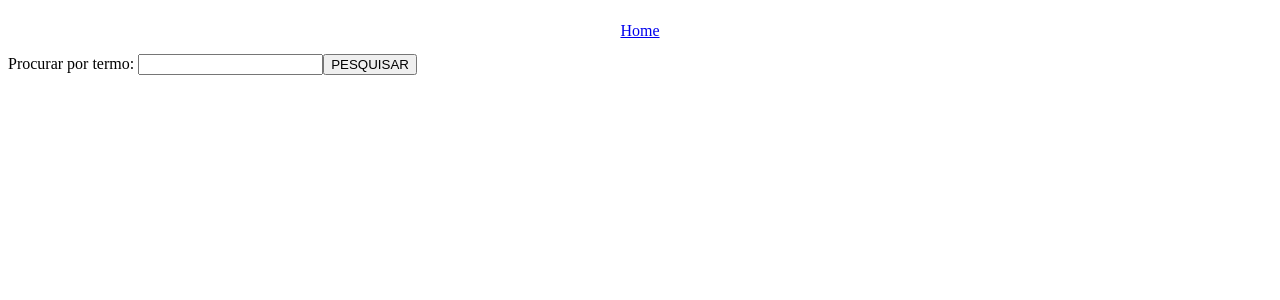
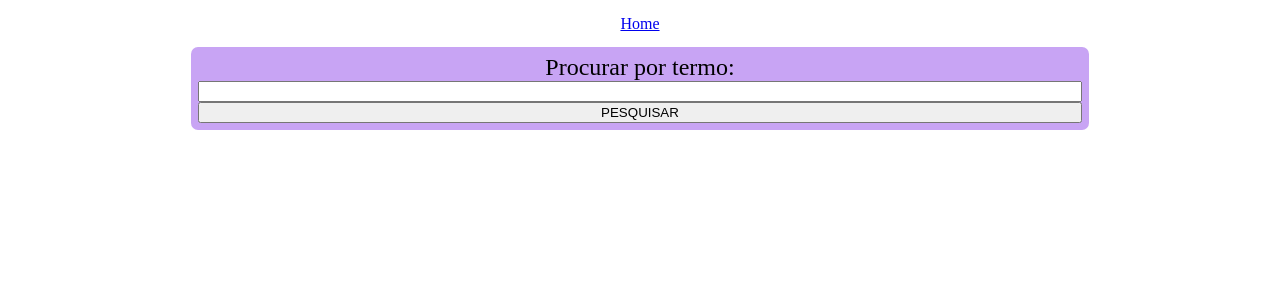
Before and after one commit to RobertGleison/testes, a Flask app: page / in a window 1280 px wide. Shown: the top 300 px of the page. Run offline with Flask 3, Linux system fonts and the light colour scheme.

Commit message:
Finished project

```diff
--- a/api_final/static/main.js
+++ /dev/null
@@ -1,29 +0,0 @@
-const { createApp } = Vue;
-
-const TaskApp = {
-  data() {
-    return {
-      term: "", // Initialize 'term' as an empty string
-    };
-  },
-  methods: {
-    searchTerm(term) {
-      // Use 'term' passed from the button click to perform the search
-      axios
-        .get(`http://localhost:9001/search/${term}`)
-        .then(() => {
-          console.log("Request to endpoint was successful");
-        })
-        .catch((error) => {
-          console.error("Error:", error);
-        });
-    },
-    submitForm() {
-      // Call searchTerm method when form is submitted
-      this.searchTerm(this.term);
-    },
-  },
-  delimiters: ["{", "}"],
-};
-
-createApp(TaskApp).mount("#app");
--- a/api_final/static/style.css
+++ b/api_final/static/style.css
@@ -6,45 +6,27 @@ body {
   background-color: #ffffff;
 }
 
-nav {
+nav{
   display: block;
   color: white;
   text-align: center;
-  padding: 14px 16px;
-  text-decoration: none;
+  padding: 7px;
+  margin-bottom: 7px;
 }
 
-.btn {
-  height: 50px;
-  width: 100%;
+form {
+  background-color: #C8A4F4;
+  padding: 7px;
+  margin: auto;
+  font-size: 1.5rem;
+  border-radius: 7px;
+  display: flex;
+  flex-direction: column;
+  justify-content: center;
+  max-width: 70%;
+  text-align: center;
 }
 
-.container {
-  max-width: 900px;
-  margin: 0 auto;
-  display: flex;
-  flex-wrap: wrap;
-}
-
-.container div {
-  flex: 1 1 400px;
-  margin: 5px;
-}
-
-.formulario {
-  background-color: #2f8ba1;
-  padding: 5px;
-  font-size: 1.5rem;
-  border-radius: 7px;
-}
-
-.formulario input {
-  height: 1.5rem;
-  font-size: 1rem;
-  margin: 3px 0;
-  width: 60%;
-  float: right;
-}
 
 table {
   padding: 0;
@@ -73,3 +55,5 @@ table tr td {
   margin: 0;
   padding: 6px 13px;
 }
+
+#E8E6E6
--- a/api_final/templates/base.html
+++ b/api_final/templates/base.html
@@ -7,17 +7,12 @@
       rel="stylesheet"
       href="{{ url_for('static', filename='style.css') }}"
     />
-    <nav>
+    <nav class="home">
       <a href="/">Home</a>
     </nav>
-    <script src="https://unpkg.com/vue@3/dist/vue.global.js"></script>
     <title>IntuitiveCare Teste</title>
   </head>
   <body>
     {% block content %} {% endblock %}
-    <script
-      type="text/javascript"
-      src="{{ url_for('static', filename='main.js') }}"
-    ></script>
   </body>
 </html>
--- a/api_final/templates/index.html
+++ b/api_final/templates/index.html
@@ -1,7 +1,7 @@
 {% extends 'base.html' %} {% block content %}
 <form
-  name="formulario container"
-  action="javascript:window.open('/search/'+document.forms['formulario container'].elements['id'].value,'_self')"
+  name="form-input"
+  action="javascript:window.open('/search/'+document.forms['form-input'].elements['id'].value,'_self')"
 >
   Procurar por termo: <input name="id" type="text" /><input
     type="submit"
--- a/api_final/templates/result-list.html
+++ b/api_final/templates/result-list.html
@@ -1,5 +1,6 @@
 {% extends 'base.html' %} {% block content %}
 
+<div class="results">
   <table>
     <tr>
       <th><b>Registro ANS</b></th>
@@ -44,4 +45,5 @@
     </tr>
     {% endfor %}
   </table>
+</div>
 {% endblock %}
```
Lines whose indentation alone changed are shown as unchanged.
